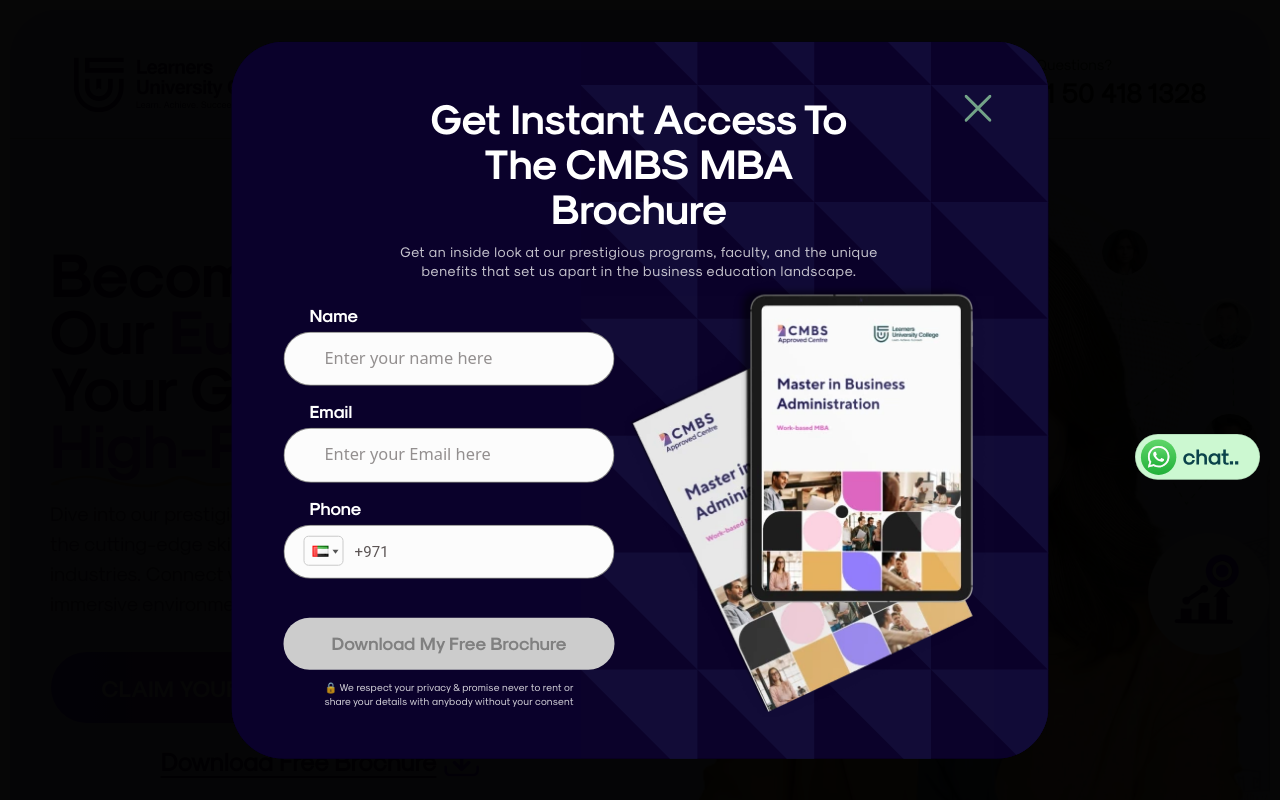
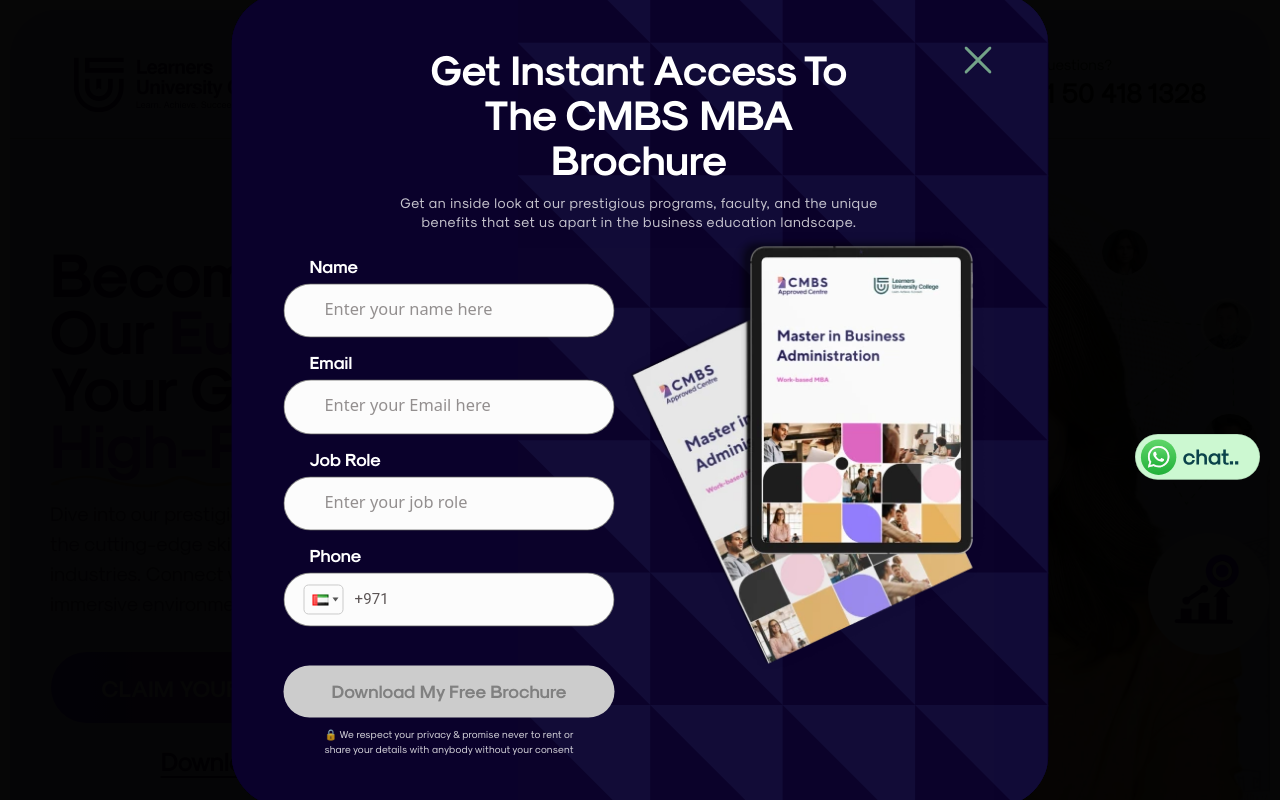
Before and after one commit to SHAFINSHAMUHAMMED/cmbs-new-theme, a React (Vite) app: page / in a window 1280 px wide. Both pictures are taken after a click on the link "Download Free Brochure". Shown: the top 800 px of the page. Built offline with nearby package versions, Linux system fonts and the light colour scheme.

Commit message:
job role added in form

```diff
--- a/src/components/Popup_page/popup.jsx
+++ b/src/components/Popup_page/popup.jsx
@@ -13,7 +13,7 @@ import popImgMob from '../../assets/popup-img-mob.webp'
 
 
 function popup({ closePopup }) {
-  const [formData, setFormData] = useState({ name: "", email: "", phone: "" });
+  const [formData, setFormData] = useState({ name: "", email: "",jobRole:"", phone: "" });
   const [errors, setErrors] = useState({});
   const { togglePopup } = usePopup();
   const [isFormComplete, setIsFormComplete] = useState(false);
@@ -64,6 +64,10 @@ function popup({ closePopup }) {
       formIsValid = false;
       tempErrors["email"] = "Email is not valid";
     }
+    if (!formData.jobRole) {
+      formIsValid = false;
+      tempErrors["jobRole"] = "Job role is required";
+    }
     // Phone validation
     const digits = formData.phone.replace(/\D/g, "");
     if (!formData.phone.trim()) {
@@ -92,12 +96,12 @@ function popup({ closePopup }) {
   useEffect(() => {
     const formComplete =
       formData.name.trim() !== "" &&
-      formData.name.trim().length > 2 &&
+      formData.name.trim().length > 2
+      && formData.jobRole.trim() !== ""&&
       /\S+@\S+\.\S+/.test(formData.email) &&
       /^\d{8,}$/.test(formData.phone.replace(/\D/g, ""));
-    console.log(formData.phone);
     setIsFormComplete(formComplete); // Update isFormComplete state
-  }, [formData.name, formData.email, formData.phone]);
+  }, [formData.name, formData.email, formData.phone, formData.jobRole]);
 
   const handleSubmit = async (e) => {
     e.preventDefault();
@@ -212,6 +216,17 @@ function popup({ closePopup }) {
                     {errors.email}
                   </p>
                 )}
+                   <h5>Job Role</h5>
+                <input
+                  type="text"
+                  name="jobRole"
+                  placeholder="Enter your job role"
+                  value={formData.jobRole}
+                  onChange={handleChange}
+                />
+                {errors.jobRole && (
+                  <p className="error">{errors.jobRole}</p>
+                )}
                 <h5>Phone</h5>
                 <PhoneInput
                   country={"ae"}
```
Also changed, not shown: 1 other file (tests, documents, lock files or other folders).
